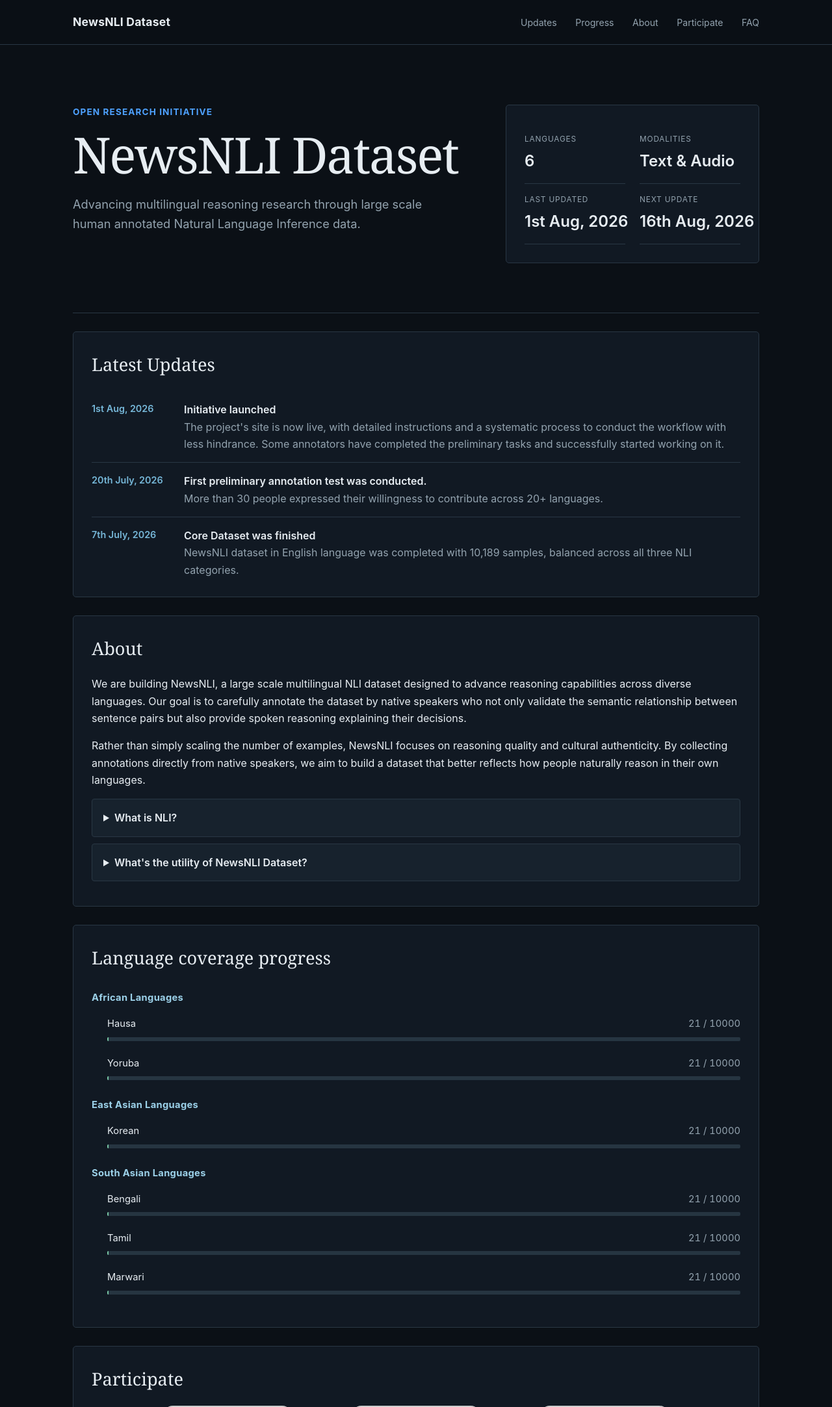
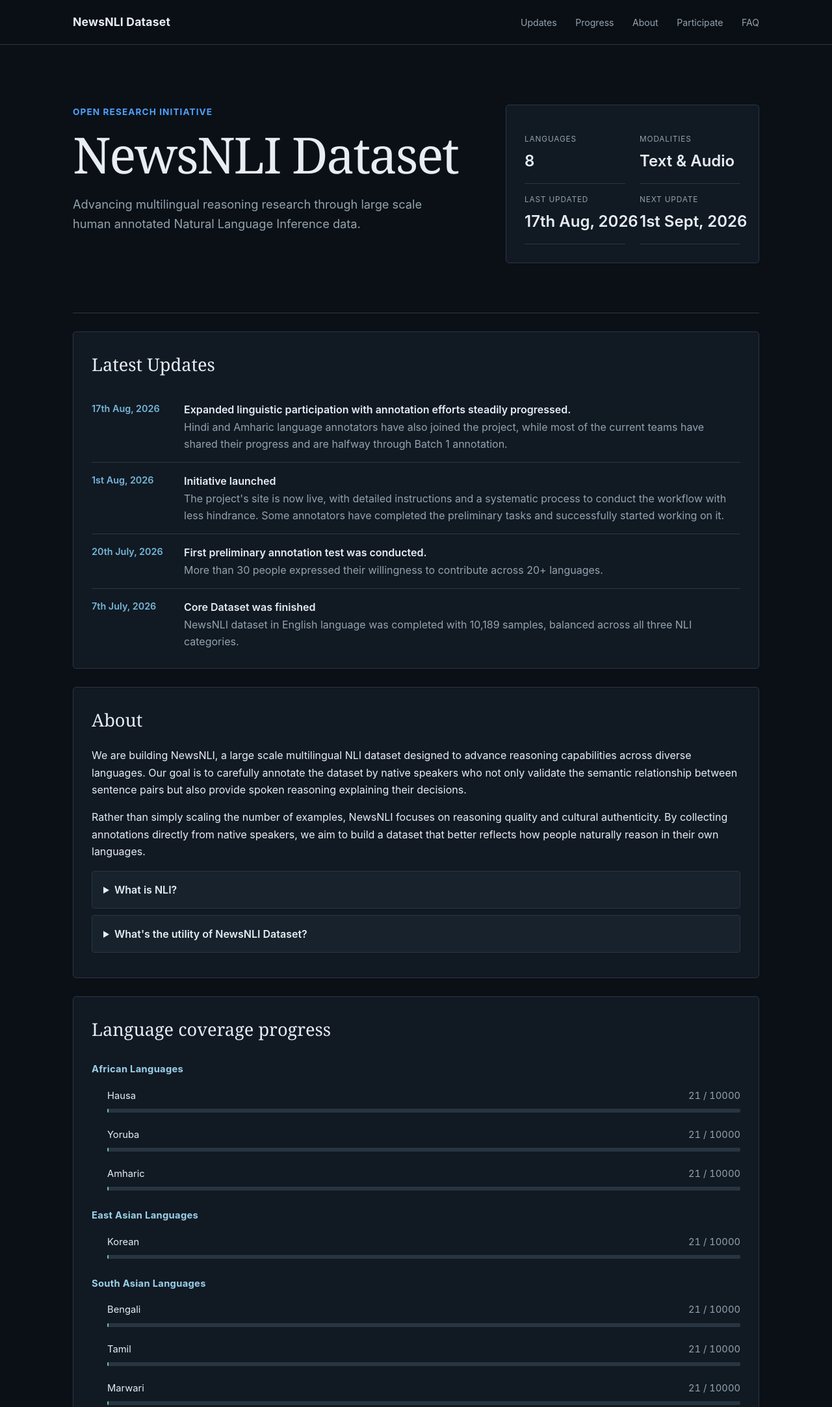
Before and after one commit to aj11anuj/newsnli-site, a plain HTML site: page index.html in a window 1280 px wide. Shown: the top 2165 px of the page at 65% size. Drawn offline with Linux system fonts and the light colour scheme.

Commit message:
Modify language metrics and progress updates
Updated language metrics and added new progress sections for Amharic and Hindi.

```diff
--- a/index.html
+++ b/index.html
@@ -180,10 +180,10 @@ Advancing multilingual reasoning research through large scale human annotated Na
 
 <div class="card">
 <div class="summary">
-<div class="metric"><span>Languages</span><strong>6</strong></div>
+<div class="metric"><span>Languages</span><strong>8</strong></div>
 <div class="metric"><span>Modalities</span><strong>Text & Audio</strong></div>
-<div class="metric"><span>Last updated</span><strong>1st Aug, 2026</strong></div>
-<div class="metric"><span>Next update</span><strong>16th Aug, 2026</strong></div>
+<div class="metric"><span>Last updated</span><strong>17th Aug, 2026</strong></div>
+<div class="metric"><span>Next update</span><strong>1st Sept, 2026</strong></div>
 </div>
 </div>
 
@@ -192,6 +192,7 @@ Advancing multilingual reasoning research through large scale human annotated Na
 <section id="updates" class="card">
 <div class="section-title">Latest Updates</div>
 <div class="timeline">
+<div class="event"><div class="date">17th Aug, 2026</div><div><b>Expanded linguistic participation with annotation efforts steadily progressed.</b><br>Hindi and Amharic language annotators have also joined the project, while most of the current teams have shared their progress and are halfway through Batch 1 annotation.</div></div>
 <div class="event"><div class="date">1st Aug, 2026</div><div><b>Initiative launched</b><br>The project's site is now live, with detailed instructions and a systematic process to conduct the workflow with less hindrance. Some annotators have completed the preliminary tasks and successfully started working on it.</div></div>
 <div class="event"><div class="date">20th July, 2026</div><div><b>First preliminary annotation test was conducted.</b><br>More than 30 people expressed their willingness to contribute across 20+ languages.</div></div>
 <div class="event"><div class="date">7th July, 2026</div><div><b>Core Dataset was finished</b><br>NewsNLI dataset in English language was completed with 10,189 samples, balanced across all three NLI categories.</div></div>
@@ -233,6 +234,10 @@ NewsNLI builds on these findings by moving that same emphasis on structured reas
 <div class="top"><span>Yoruba</span><span>21 / 10000</span></div>
 <div class="track"><div class="fill"></div></div>
 </div>
+<div class="progress">
+<div class="top"><span>Amharic</span><span>21 / 10000</span></div>
+<div class="track"><div class="fill"></div></div>
+</div>
 
 <div class="region"><b>East Asian Languages</b></div>
 <div class="progress">
@@ -251,6 +256,10 @@ NewsNLI builds on these findings by moving that same emphasis on structured reas
 </div>
 <div class="progress">
 <div class="top"><span>Marwari</span><span>21 / 10000</span></div>
+<div class="track"><div class="fill"></div></div>
+</div>
+<div class="progress">
+<div class="top"><span>Hindi</span><span>21 / 10000</span></div>
 <div class="track"><div class="fill"></div></div>
 </div>
 
```
